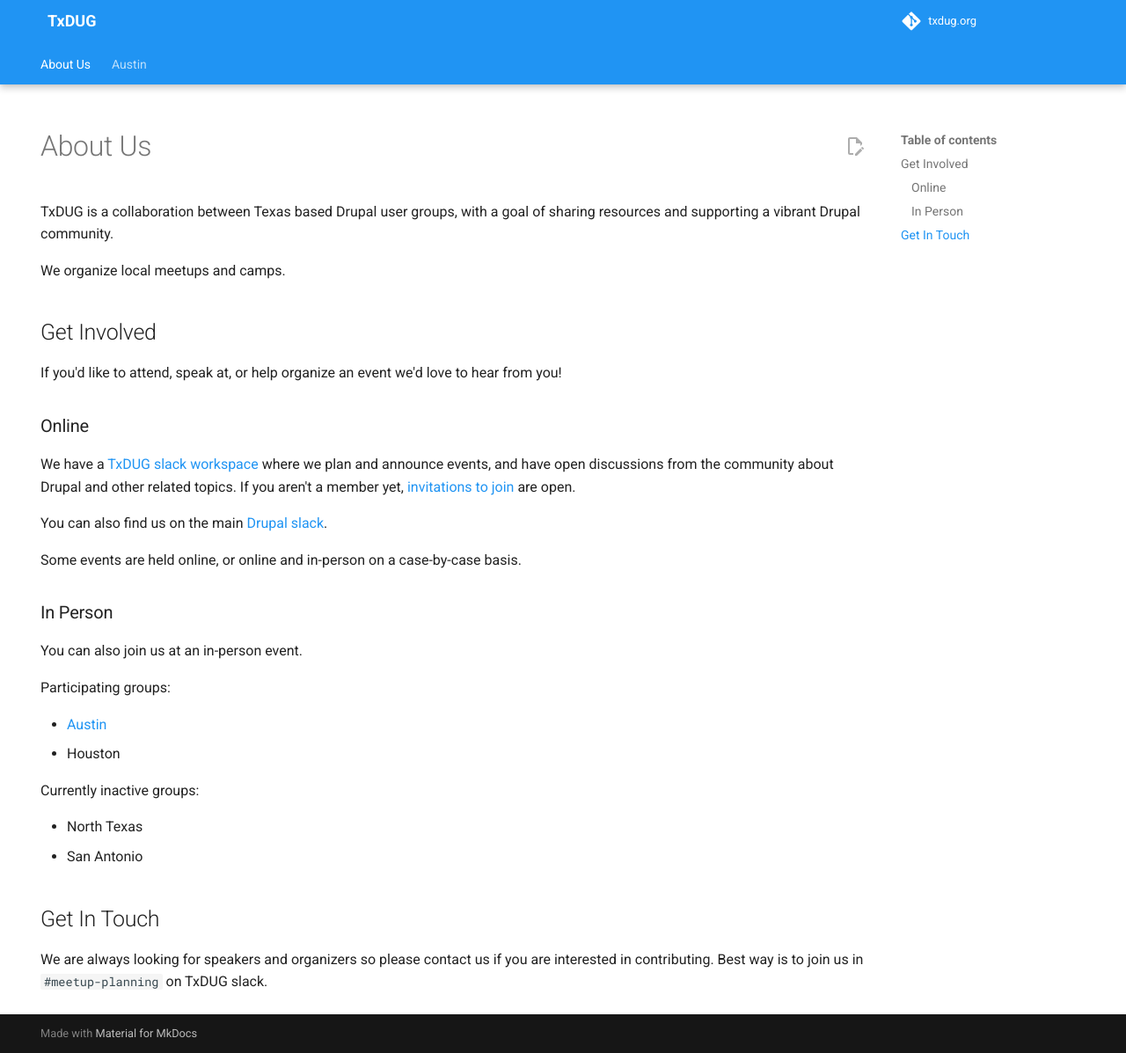
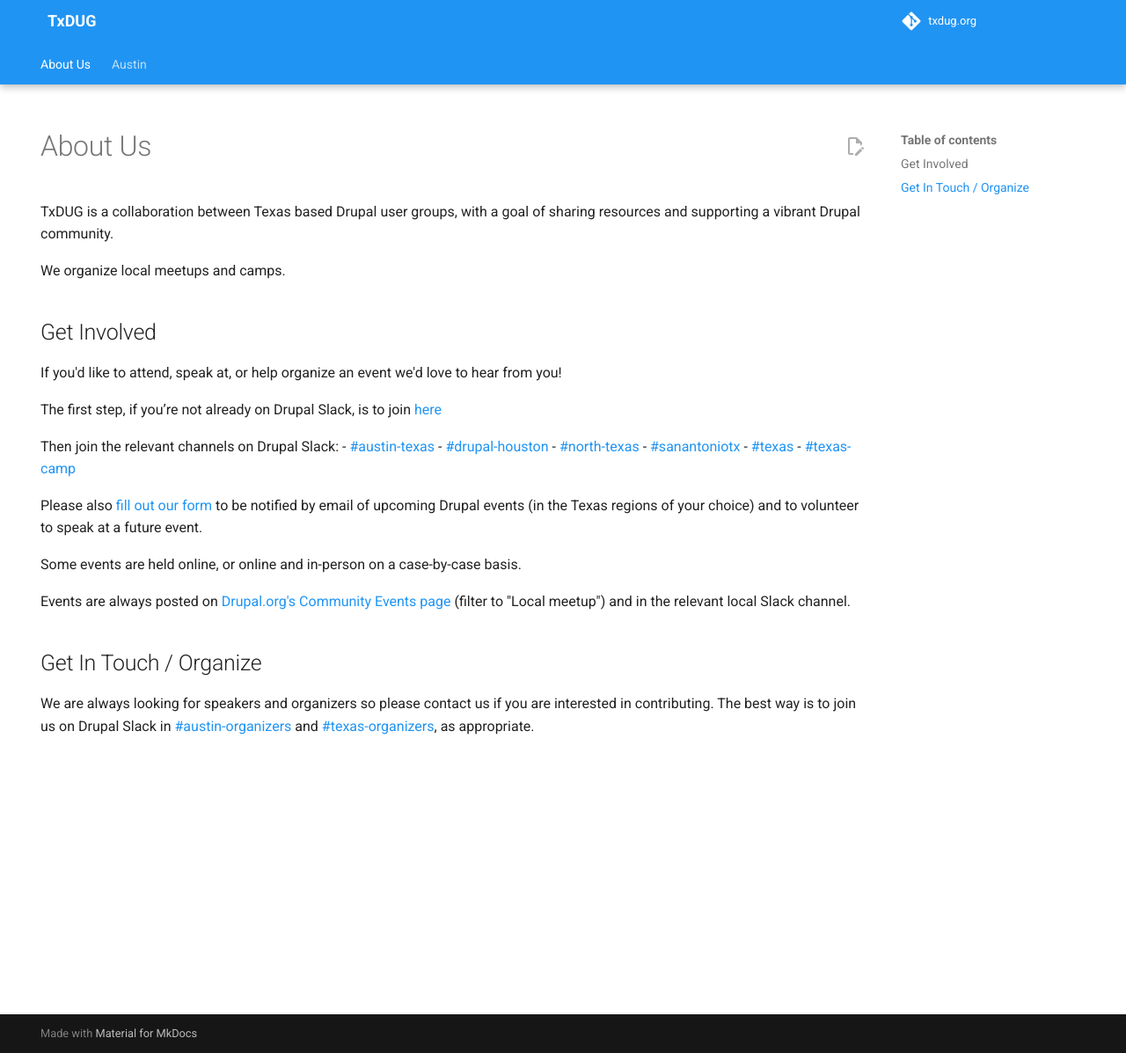
Before and after one commit to jdleonard/txdug.github.io, an MkDocs documentation site: the page built from docs/index.md, in a window 1280 px wide and 1197 px high. Shown: the whole window at 88% size. Built offline with MkDocs 1.6.1 and Material for MkDocs 9.7.7, drawn with Linux system fonts in a browser that asks for light colours; comment, search, counter and statistics services are not loaded.

Commit message:
Docs homepage changes to reflect new Slack and more

```diff
--- a/docs/index.md
+++ b/docs/index.md
@@ -14,35 +14,27 @@
 
 If you'd like to attend, speak at, or help organize an event we'd love to hear from you!
 
-### Online
+The first step, if you’re not already on Drupal Slack, is to join [here](https://www.drupal.org/join-slack)
 
-We have a [TxDUG slack workspace](https://txdug.slack.com) where we plan and announce events, and
-have open discussions from the community about Drupal and other related topics. If you aren't a
-member yet, [invitations to join][1] are open.
+Then join the relevant channels on Drupal Slack:
+- [#austin-texas](https://drupal.slack.com/archives/CA5H7MVNH)
+- [#drupal-houston](https://drupal.slack.com/archives/C04E8RESKQW)
+- [#north-texas](https://drupal.slack.com/archives/C08KMT22EP7)
+- [#sanantoniotx](https://drupal.slack.com/archives/C9LEAGSDN)
+- [#texas](https://drupal.slack.com/archives/C2V1HFK7G)
+- [#texas-camp](https://drupal.slack.com/archives/C5BM63849)
 
-You can also find us on the main [Drupal
-slack](https://www.drupal.org/community/contributor-guide/reference-information/talk/tools/slack).
+Please also [fill out our form](https://forms.gle/HDWQmcPZA9h2E6Ht8) to be notified by email of
+upcoming Drupal events (in the Texas regions of your choice) and to volunteer to speak at a future event.
 
 Some events are held online, or online and in-person on a case-by-case basis.
 
-### In Person
+Events are always posted on [Drupal.org's Community Events page](https://www.drupal.org/community/events)
+(filter to "Local meetup") and in the relevant local Slack channel.
 
-You can also join us at an in-person event.
-
-Participating groups:
-
- * [Austin](./austin.md)
- * Houston
-
-Currently inactive groups:
-
- * North Texas
- * San Antonio
-
-## Get In Touch
+## Get In Touch / Organize
 
 We are always looking for speakers and organizers so please contact us if you are interested in
-contributing. Best way is to join us in `#meetup-planning` on TxDUG slack.
-
-[1]:
-    https://join.slack.com/t/txdug/shared_invite/enQtODYwNDY2NDQ5MDU5LWU0ZGFmYWYxNTcxMmM3N2U3NmYxZmU2NDg0ZTVkZjNmNzQzMDFkODg3MTczZjA5MTQ1MzkzYWVhMmNiZDkxMzA
+contributing. The best way is to join us on Drupal Slack in
+[#austin-organizers](https://drupal.slack.com/archives/C08HMNLTJKB) and
+[#texas-organizers](https://drupal.slack.com/archives/C08HEDWBVE0), as appropriate.
```
